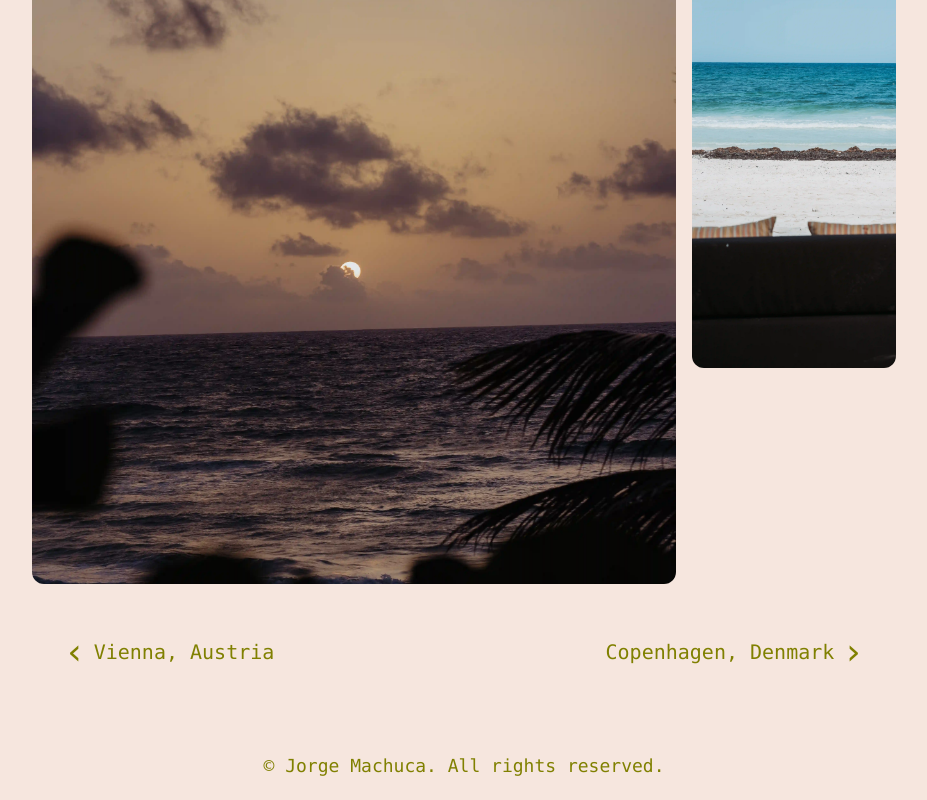
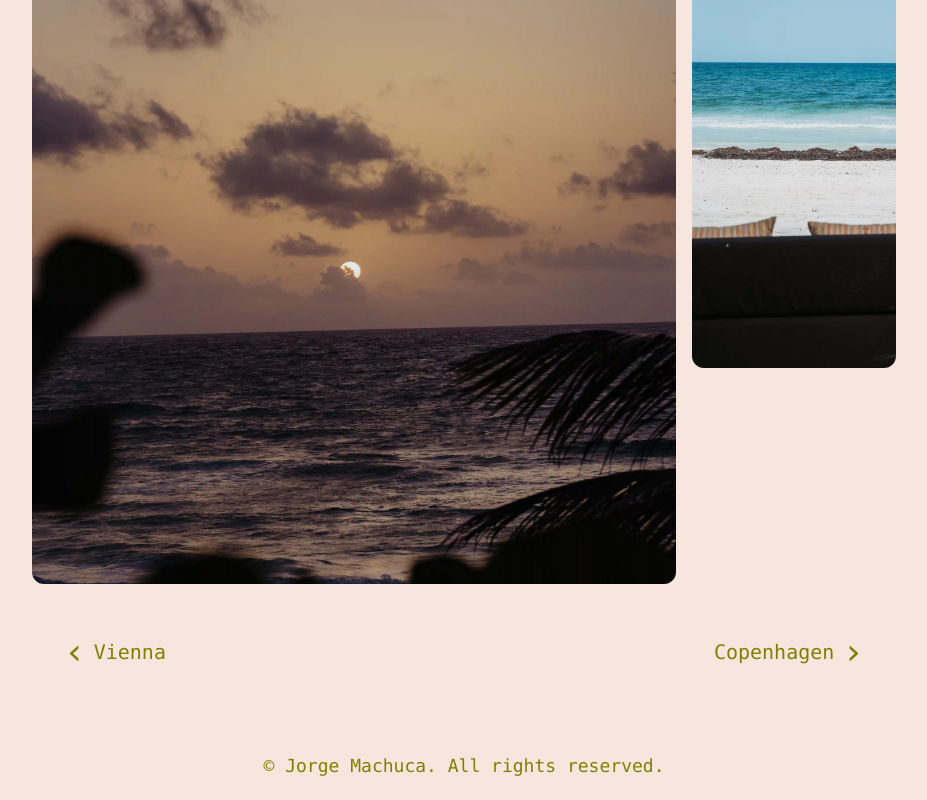
Before and after one commit to Machvca/portfoliophotos, a Next.js app: page /tulum in a window 1280 px wide. Shown: the part 992-1792 px from the top of the page, without its empty margins (176-1103 px from the left). Built offline with nearby package versions, Linux system fonts and the light colour scheme; what @midudev/tailwind-animations would draw is missing.

Commit message:
change names in links for next cities on travel part

```diff
--- a/app/barcelona/page.tsx
+++ b/app/barcelona/page.tsx
@@ -15,7 +15,7 @@ const barcelonaGallery = () => (
     ]}
     previousHref="/copen"
     nextHref="/travel"
-    previousCityName="Copenhagen, Denmark"
+    previousCityName="Copenhagen"
     nextCityName=""
     cityName="Barcelona, Spain"
   />
--- a/app/copen/page.tsx
+++ b/app/copen/page.tsx
@@ -16,8 +16,8 @@ const copenGallery = () => (
 
     previousHref="/tulum"
     nextHref="/barcelona"
-    previousCityName="Tulum, México"
-    nextCityName="Barcelona, Spain"
+    previousCityName="Tulum"
+    nextCityName="Barcelona"
     cityName="Copenhagen, Denmark"
   />
 );
--- a/app/milan/page.tsx
+++ b/app/milan/page.tsx
@@ -16,8 +16,8 @@ const milanGallery = () => (
     previousHref="/travel"
     nextHref="/vienna"
     previousCityName=""
-    nextCityName="Vienna, Austria"
-    cityName="Milan, Italy"
+    nextCityName="Vienna"
+    cityName="Milan"
   />
 );
 
--- a/app/tulum/page.tsx
+++ b/app/tulum/page.tsx
@@ -15,8 +15,8 @@ const tulumGallery = () => (
     ]}
     previousHref="/vienna"
     nextHref="/copen"
-    previousCityName="Vienna, Austria"
-    nextCityName="Copenhagen, Denmark"
+    previousCityName="Vienna"
+    nextCityName="Copenhagen"
     cityName="Tulum, Mexico"
   />
 );
--- a/app/vienna/page.tsx
+++ b/app/vienna/page.tsx
@@ -16,7 +16,7 @@ const viennaGallery = () => (
     previousHref="/milan"
     nextHref="/tulum"
     previousCityName="Milan"
-    nextCityName="Tulum, Mexico"
+    nextCityName="Tulum"
     cityName="Vienna, Austria"
   />
 );
```
